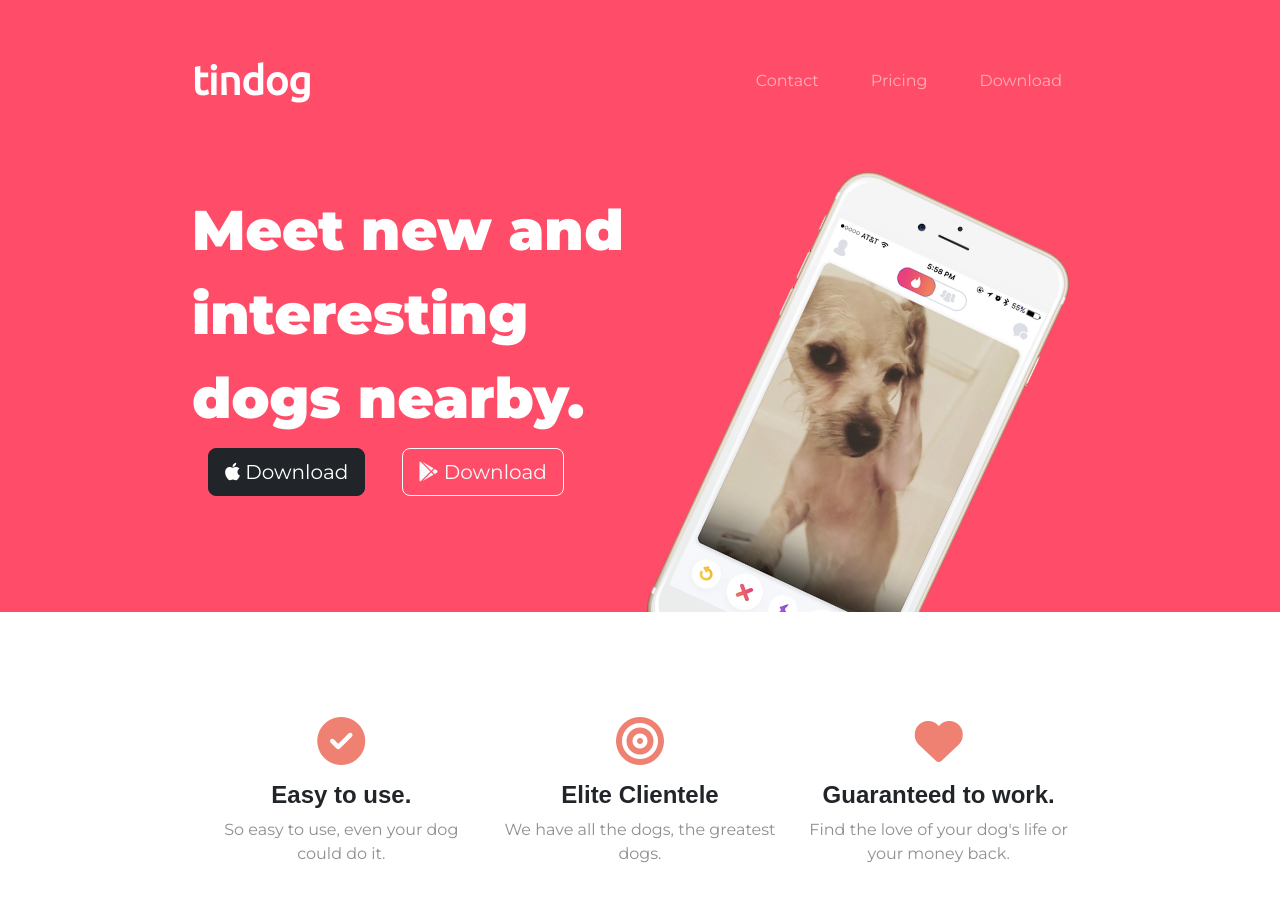
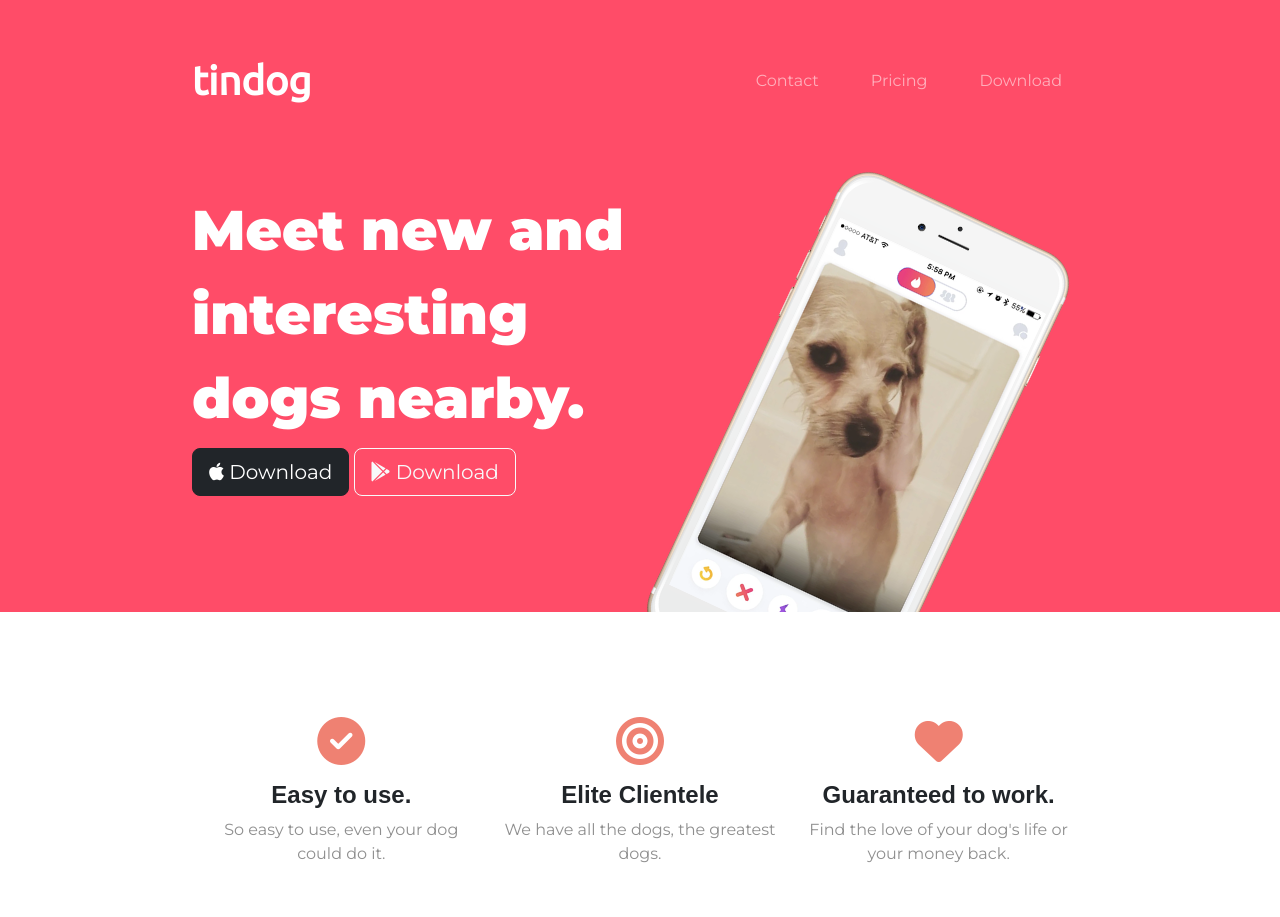
Before and after one commit to rahul2001dewangan/TinDog, a plain HTML site: page index.html in a window 1280 px wide. Shown: the top 917 px of the page. Drawn offline with nearby package versions, Linux system fonts and the light colour scheme.

Commit message:
Update styles.css

```diff
--- a/css/styles.css
+++ b/css/styles.css
@@ -144,9 +144,6 @@ h2 {
     line-height: 1.5;
     padding-bottom: 3rem;
 }
-.btn{
-    margin: 0 1rem 0;
-}
 #footer{
     background-color: #fff;
     text-align: center;
```
